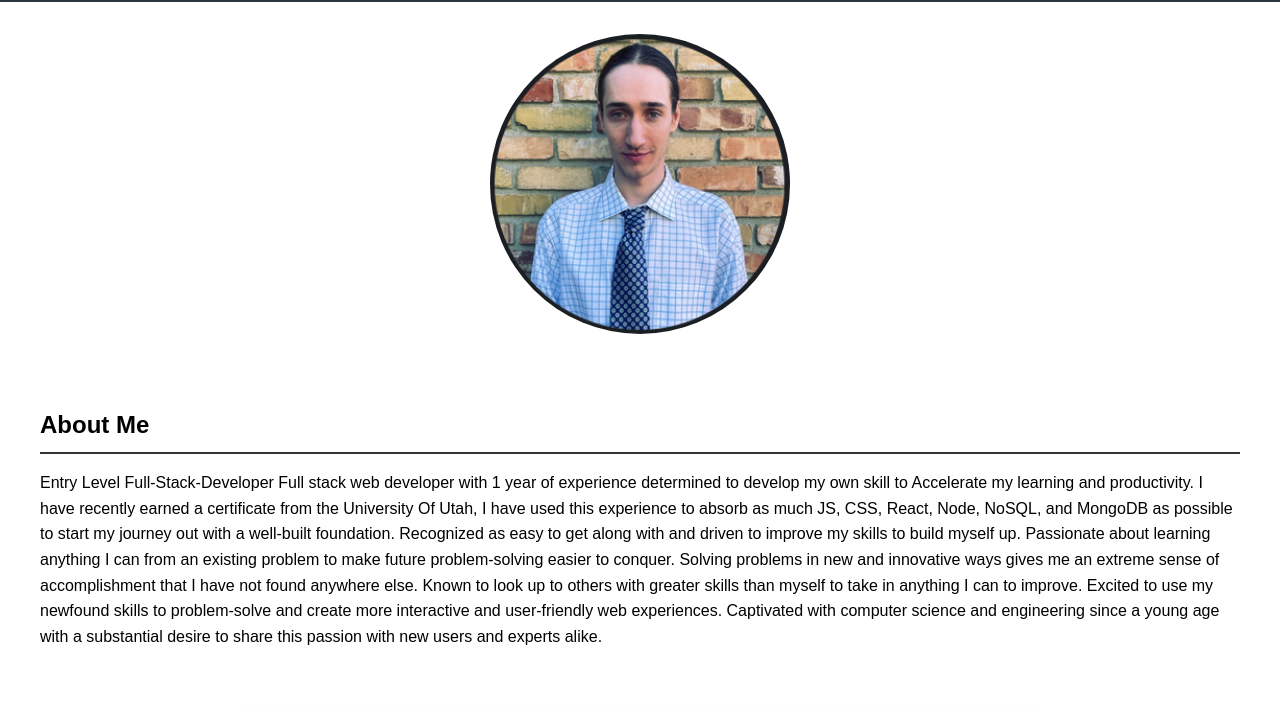
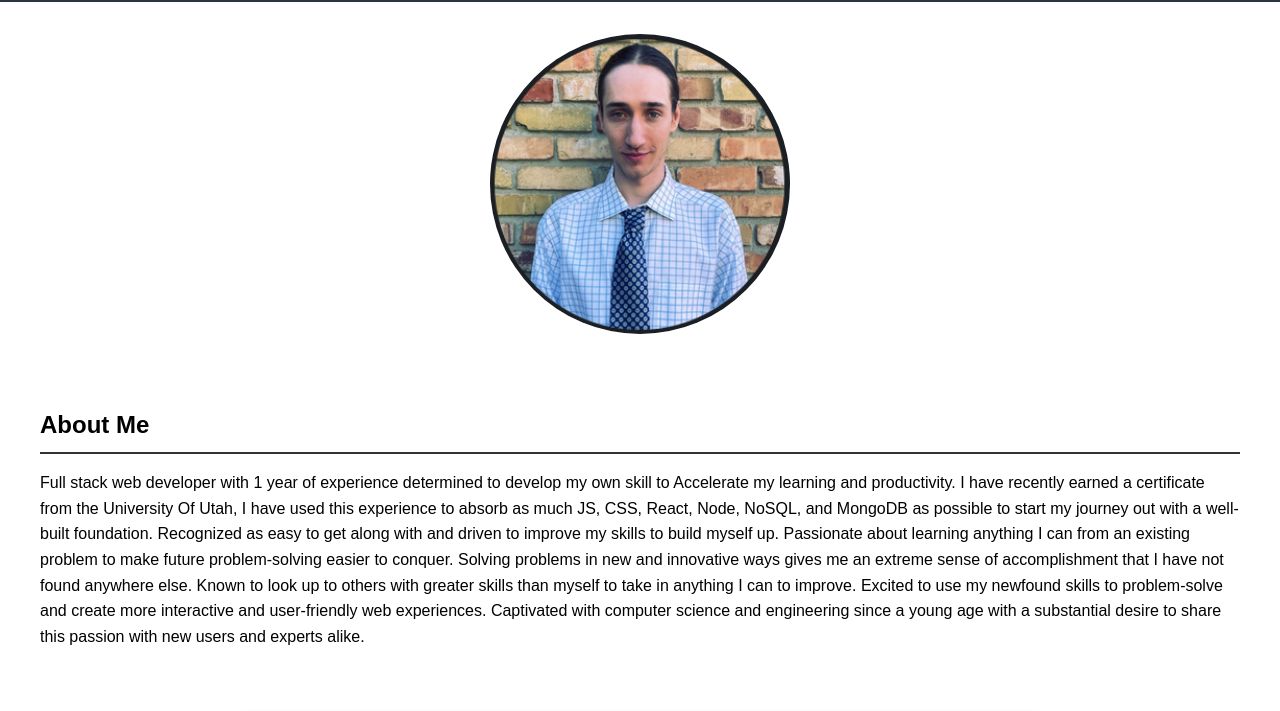
Before and after one commit to Firm-Tofu10/Brysons-Portfoliov2, a plain HTML site: page index.html in a window 1280 px wide. Shown: the part 81-792 px from the top of the page. Drawn offline with Linux system fonts and the light colour scheme.

Commit message:
Fixing Spelling/Format errs
Fixing Spelling/Format errs

```diff
--- a/index.html
+++ b/index.html
@@ -26,8 +26,7 @@
 
     <section id="about" class="container">
         <h2>About Me</h2>
-        <p>Entry Level Full-Stack-Developer
-        Full stack web developer with 1 year of experience determined to develop my own skill to Accelerate my learning and productivity. I have recently earned a certificate from the University Of Utah, I have used this experience to absorb as much JS, CSS, React, Node, NoSQL, and MongoDB as possible to start my journey out with a well-built foundation. Recognized as easy to get along with and driven to improve my skills to build myself up. Passionate about learning anything I can from an existing problem to make future problem-solving easier to conquer. Solving problems in new and innovative ways gives me an extreme sense of accomplishment that I have not found anywhere else. Known to look up to others with greater skills than myself to take in anything I can to improve. Excited to use my newfound skills to problem-solve and create more interactive and user-friendly web experiences. Captivated with computer science and engineering since a young age with a substantial desire to share this passion with new users and experts alike.</p>
+        <p>Full stack web developer with 1 year of experience determined to develop my own skill to Accelerate my learning and productivity. I have recently earned a certificate from the University Of Utah, I have used this experience to absorb as much JS, CSS, React, Node, NoSQL, and MongoDB as possible to start my journey out with a well-built foundation. Recognized as easy to get along with and driven to improve my skills to build myself up. Passionate about learning anything I can from an existing problem to make future problem-solving easier to conquer. Solving problems in new and innovative ways gives me an extreme sense of accomplishment that I have not found anywhere else. Known to look up to others with greater skills than myself to take in anything I can to improve. Excited to use my newfound skills to problem-solve and create more interactive and user-friendly web experiences. Captivated with computer science and engineering since a young age with a substantial desire to share this passion with new users and experts alike.</p>
     </section>
 
     <div class="BigRock-container">
```
